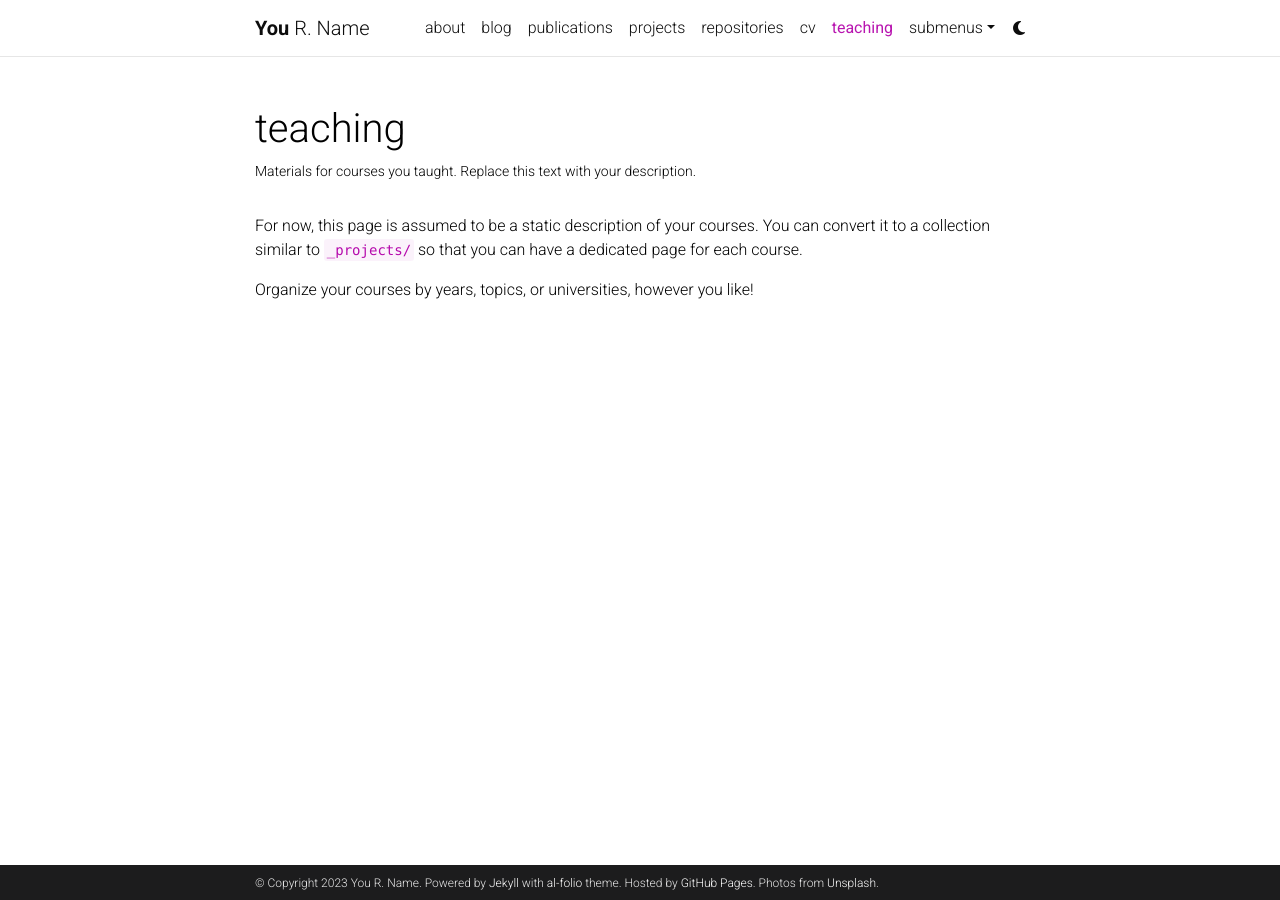
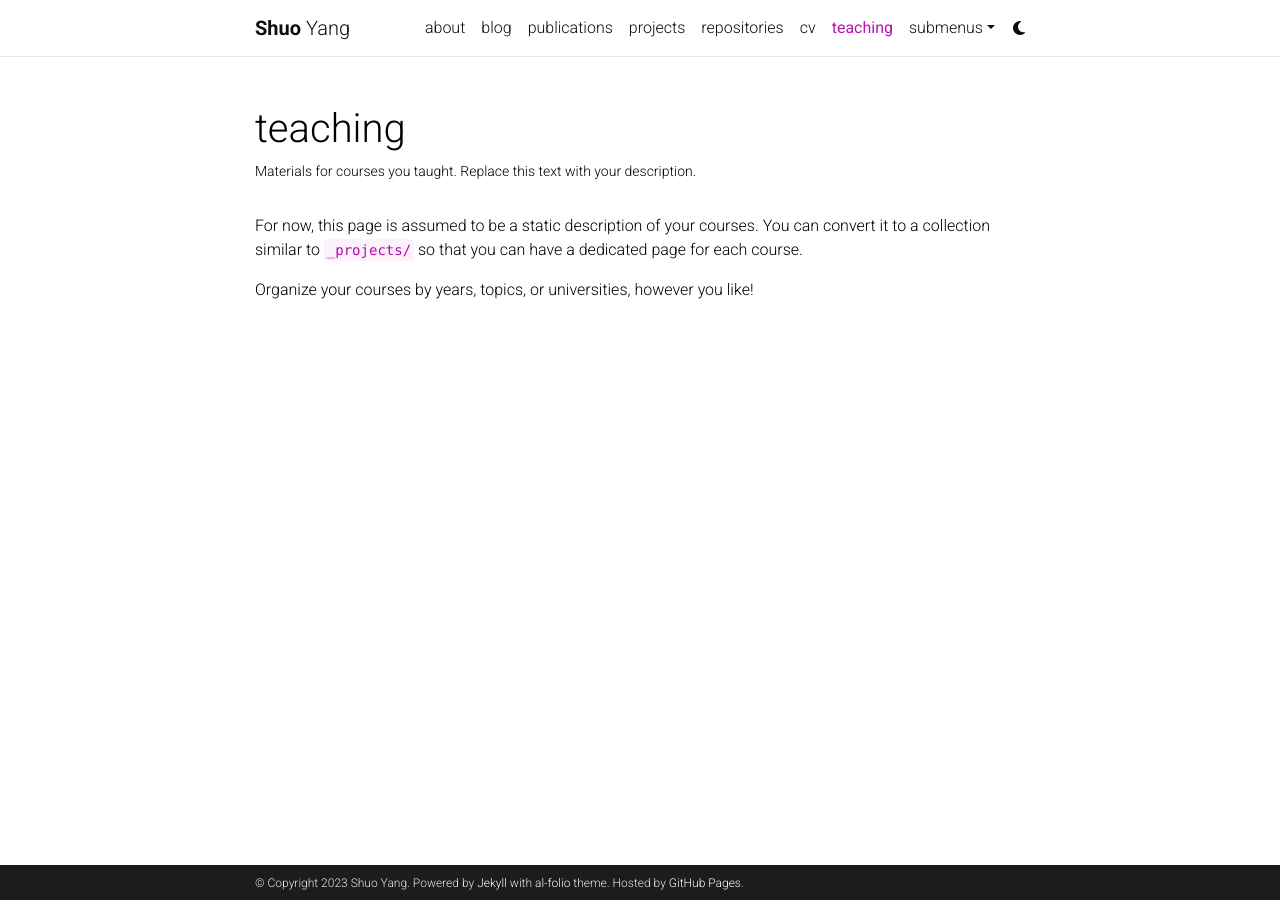
Before and after one commit to shuo-y/shuo-y, a Jekyll site: the page built from _pages/teaching.md, in a window 1280 px wide. Built offline with Jekyll 4.4.1, drawn with Linux system fonts in a browser that asks for light colours; comment, search, counter and statistics services are not loaded; a style sheet for code colours, icons or effects is not loaded.

Commit message:
Update _config.yml

```diff
--- a/_config.yml
+++ b/_config.yml
@@ -3,17 +3,16 @@
 # -----------------------------------------------------------------------------
 
 title: blank # the website title (if blank, full name will be used instead)
-first_name: You
-middle_name: R.
-last_name: Name
-email: you@example.com
+first_name: Shuo
+middle_name:
+last_name: Yang
+email: yang.5229@buckeyemail.osu.edu
 description: > # the ">" symbol means to ignore newlines until "footer_text:"
   A simple, whitespace theme for academics. Based on [*folio](https://github.com/bogoli/-folio) design.
 footer_text: >
   Powered by <a href="https://jekyllrb.com/" target="_blank">Jekyll</a> with <a href="https://github.com/alshedivat/al-folio">al-folio</a> theme.
   Hosted by <a href="https://pages.github.com/" target="_blank">GitHub Pages</a>.
-  Photos from <a href="https://unsplash.com" target="_blank">Unsplash</a>.
-keywords: jekyll, jekyll-theme, academic-website, portfolio-website  # add your own keywords or leave empty
+keywords:  # add your own keywords or leave empty
 
 lang: en # the language of your site (for example: en, fr, cn, ru, etc.)
 icon: ⚛️  # the emoji used as the favicon (alternatively, provide image name in /assets/img/)
```
